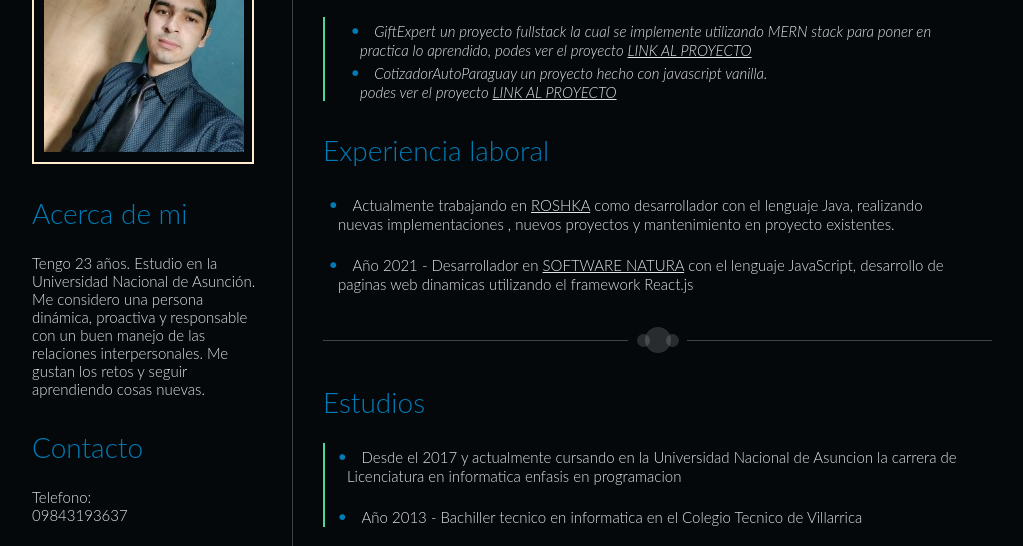
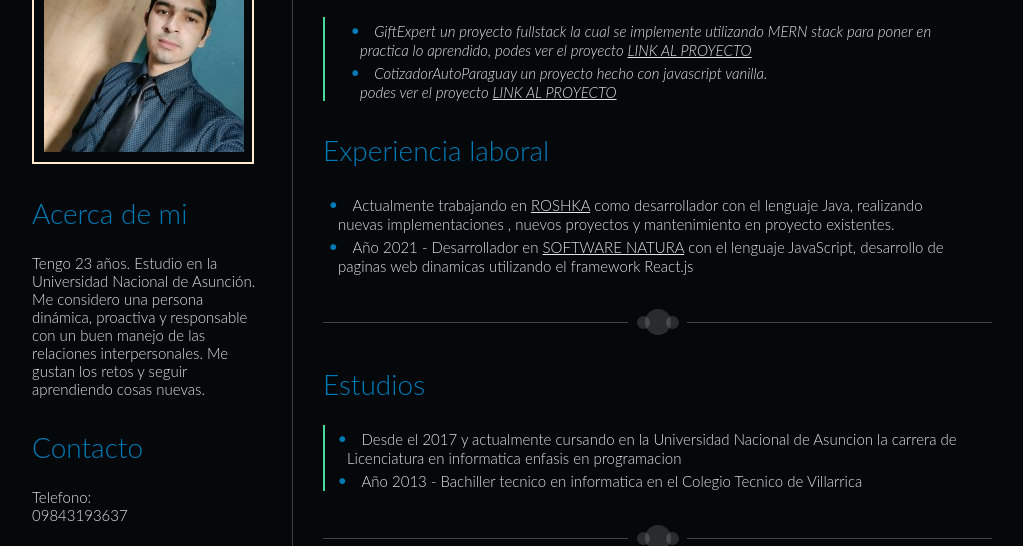
Before and after one commit to jbarrios5/electiva-fpuna, a plain HTML site: page index.html in a window 1280 px wide. Shown: the part 221-767 px from the top of the page, without its empty margins (128-1151 px from the left). Drawn offline with Linux system fonts and the light colour scheme.

Commit message:
Change tag br position to check html5

```diff
--- a/index.html
+++ b/index.html
@@ -79,9 +79,9 @@
                 <ul>
                     <li>
                         Actualmente trabajando en <a href="https://www.roshka.com/" target="_blank">ROSHKA</a> como desarrollador con el lenguaje Java,
-                        realizando nuevas implementaciones , nuevos proyectos y mantenimiento en proyecto existentes.
+			realizando nuevas implementaciones , nuevos proyectos y mantenimiento en proyecto existentes.<br>
                      </li>
-                     <br>
+
                      <li>
                         Año 2021 - Desarrollador en <a href="https://www.swnat.com/" target="_blank">SOFTWARE NATURA</a> con el lenguaje JavaScript, desarrollo de paginas web dinamicas
                          utilizando el framework React.js
@@ -100,8 +100,9 @@
                 <h2>Estudios</h2>
                 <article class="border_left">
                     <ul>
-                        <li>Desde el 2017 y actualmente cursando en la Universidad Nacional de Asuncion la carrera de Licenciatura en informatica enfasis en programacion</li>
-                        <br>
+			    <li>Desde el 2017 y actualmente cursando en la Universidad Nacional de Asuncion la carrera de Licenciatura en informatica enfasis en programacion <br></li>
+
+
                         <li>Año 2013 - Bachiller tecnico en informatica en el Colegio Tecnico de Villarrica  </li>
                     </ul>
                 </article>
```
